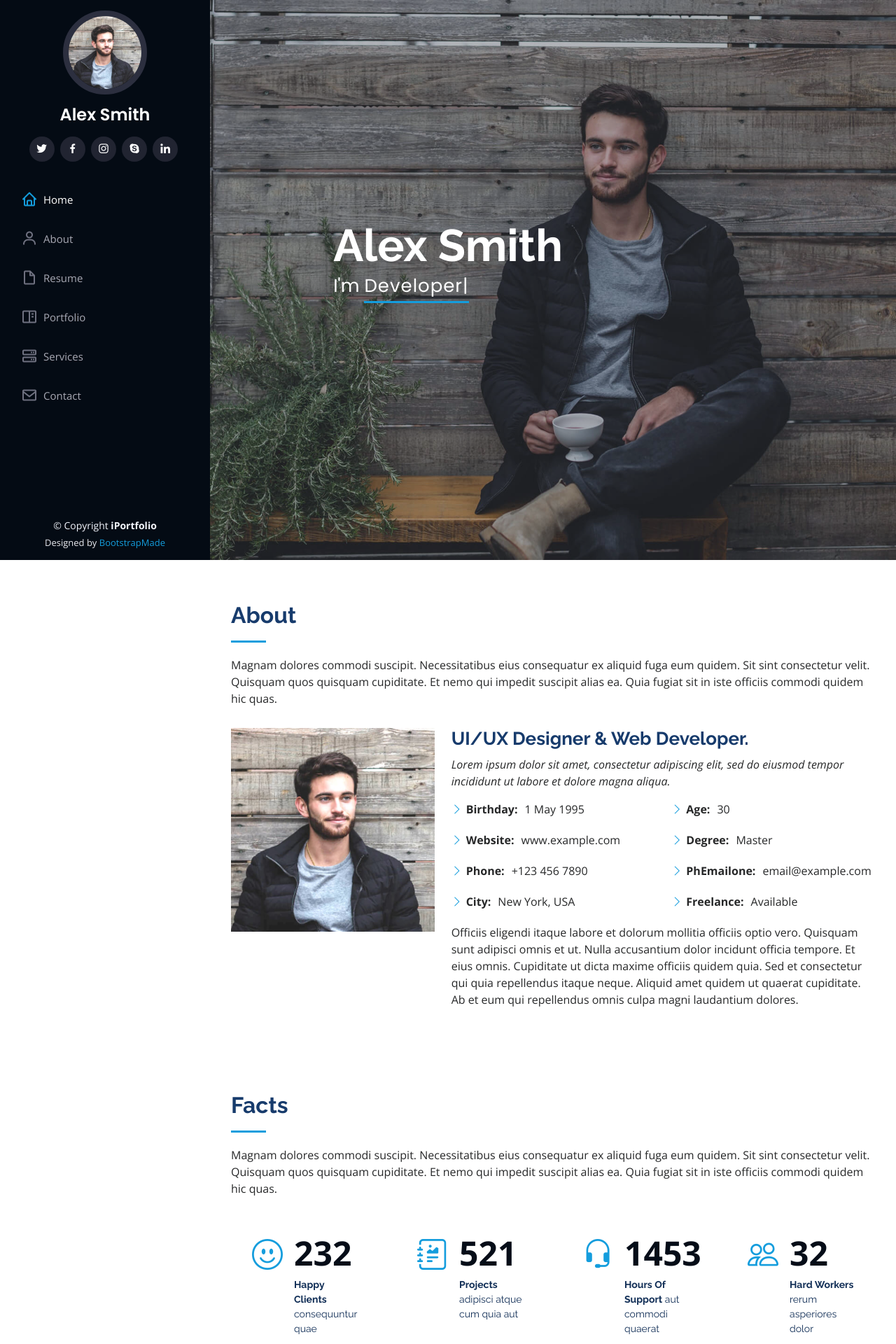
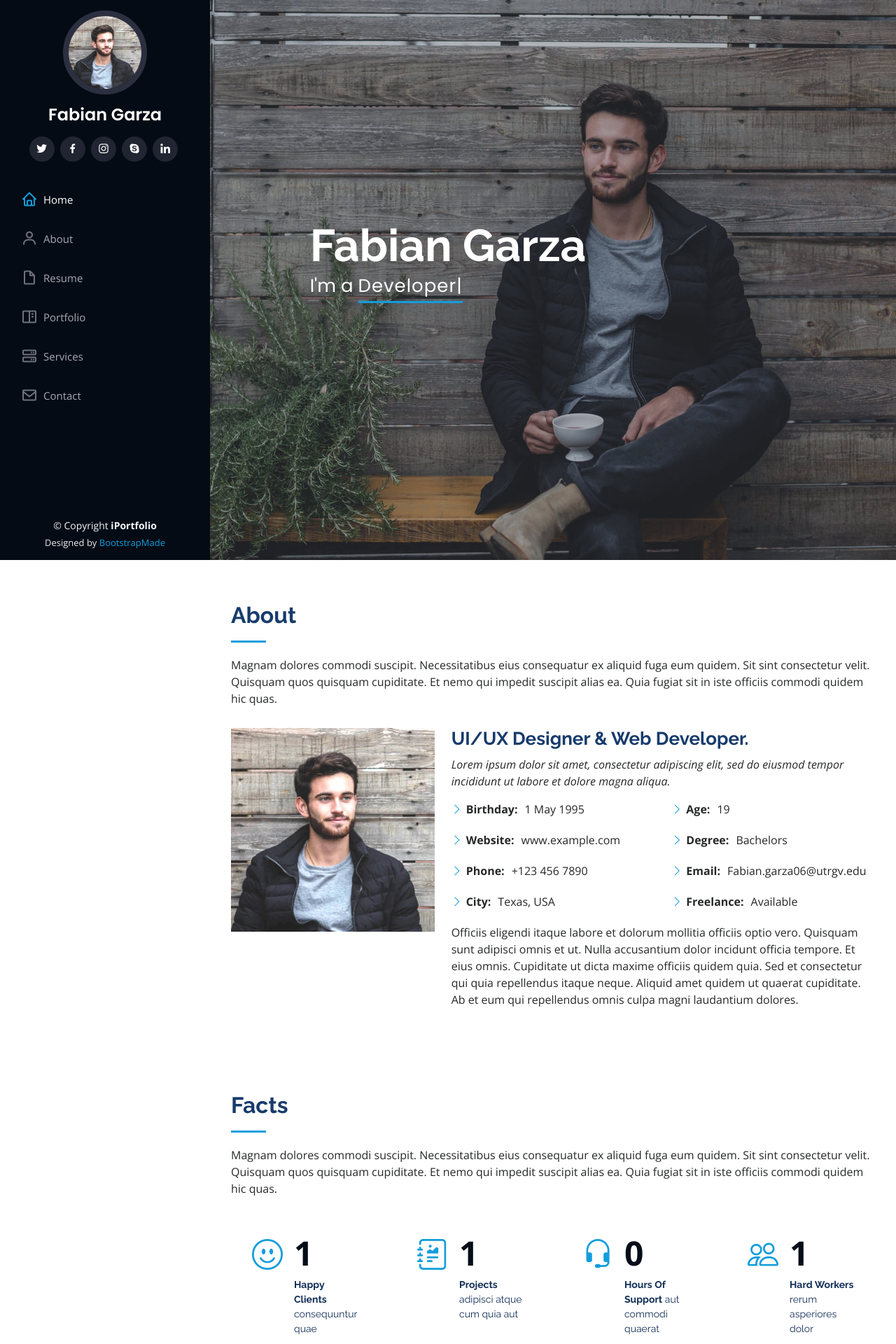
Before and after one commit to FabianG1110/1101-final-project, a Flask app: page / in a window 1280 px wide. Shown: the top 1920 px of the page at 70% size. Run offline with Flask 3, Linux system fonts and the light colour scheme; some libraries are stand-ins or nearby versions.

Commit message:
Updated Website

```diff
--- a/app.py
+++ b/app.py
@@ -1,15 +1,3 @@
-#First Commit
-print("Hello World")
-from flask import Flask, render_template
-
-app = Flask(__name__)
-
-@app.route('/')
-def index():
-    return render_template('index.html')
-
-app.run()
-
 # Import libraries and packages, they contain additional functions.
 from flask import Flask, render_template
 # Create web application using Flask
@@ -19,6 +7,3 @@ app = Flask(__name__)
 def home():
  return render_template('index.html')
 # Start the web application
-app.run(
- debug=True
-)
--- /dev/null
+++ b/requirments.txt
@@ -0,0 +1,2 @@
+Flask
+Gunicorn
--- a/templates/index.html
+++ b/templates/index.html
@@ -47,7 +47,7 @@
 
       <div class="profile">
         <img src="static/img/profile-img.jpg" alt="" class="img-fluid rounded-circle">
-        <h1 class="text-light"><a href="index.html">Alex Smith</a></h1>
+        <h1 class="text-light"><a href="index.html">Fabian Garza</a></h1>
         <div class="social-links mt-3 text-center">
           <a href="#" class="twitter"><i class="bx bxl-twitter"></i></a>
           <a href="#" class="facebook"><i class="bx bxl-facebook"></i></a>
@@ -73,8 +73,8 @@
   <!-- ======= Hero Section ======= -->
   <section id="hero" class="d-flex flex-column justify-content-center align-items-center">
     <div class="hero-container" data-aos="fade-in">
-      <h1>Alex Smith</h1>
-      <p>I'm <span class="typed" data-typed-items="Designer, Developer, Freelancer, Photographer"></span></p>
+      <h1>Fabian Garza</h1>
+      <p>I'm a <span class="typed" data-typed-items="Designer, Developer, Freelancer, Photographer"></span></p>
     </div>
   </section><!-- End Hero -->
 
@@ -105,14 +105,14 @@
                   <li><i class="bi bi-chevron-right"></i> <strong>Birthday:</strong> <span>1 May 1995</span></li>
                   <li><i class="bi bi-chevron-right"></i> <strong>Website:</strong> <span>www.example.com</span></li>
                   <li><i class="bi bi-chevron-right"></i> <strong>Phone:</strong> <span>+123 456 7890</span></li>
-                  <li><i class="bi bi-chevron-right"></i> <strong>City:</strong> <span>New York, USA</span></li>
+                  <li><i class="bi bi-chevron-right"></i> <strong>City:</strong> <span>Texas, USA</span></li>
                 </ul>
               </div>
               <div class="col-lg-6">
                 <ul>
-                  <li><i class="bi bi-chevron-right"></i> <strong>Age:</strong> <span>30</span></li>
-                  <li><i class="bi bi-chevron-right"></i> <strong>Degree:</strong> <span>Master</span></li>
-                  <li><i class="bi bi-chevron-right"></i> <strong>PhEmailone:</strong> <span>email@example.com</span></li>
+                  <li><i class="bi bi-chevron-right"></i> <strong>Age:</strong> <span>19</span></li>
+                  <li><i class="bi bi-chevron-right"></i> <strong>Degree:</strong> <span>Bachelors</span></li>
+                  <li><i class="bi bi-chevron-right"></i> <strong>Email:</strong> <span>Fabian.garza06@utrgv.edu</span></li>
                   <li><i class="bi bi-chevron-right"></i> <strong>Freelance:</strong> <span>Available</span></li>
                 </ul>
               </div>
@@ -141,7 +141,7 @@
           <div class="col-lg-3 col-md-6 d-md-flex align-items-md-stretch" data-aos="fade-up">
             <div class="count-box">
               <i class="bi bi-emoji-smile"></i>
-              <span data-purecounter-start="0" data-purecounter-end="232" data-purecounter-duration="1" class="purecounter"></span>
+              <span data-purecounter-start="0" data-purecounter-end="1" data-purecounter-duration="1" class="purecounter"></span>
               <p><strong>Happy Clients</strong> consequuntur quae</p>
             </div>
           </div>
@@ -149,7 +149,7 @@
           <div class="col-lg-3 col-md-6 d-md-flex align-items-md-stretch" data-aos="fade-up" data-aos-delay="100">
             <div class="count-box">
               <i class="bi bi-journal-richtext"></i>
-              <span data-purecounter-start="0" data-purecounter-end="521" data-purecounter-duration="1" class="purecounter"></span>
+              <span data-purecounter-start="0" data-purecounter-end="1" data-purecounter-duration="1" class="purecounter"></span>
               <p><strong>Projects</strong> adipisci atque cum quia aut</p>
             </div>
           </div>
@@ -157,7 +157,7 @@
           <div class="col-lg-3 col-md-6 d-md-flex align-items-md-stretch" data-aos="fade-up" data-aos-delay="200">
             <div class="count-box">
               <i class="bi bi-headset"></i>
-              <span data-purecounter-start="0" data-purecounter-end="1453" data-purecounter-duration="1" class="purecounter"></span>
+              <span data-purecounter-start="0" data-purecounter-end="0" data-purecounter-duration="1" class="purecounter"></span>
               <p><strong>Hours Of Support</strong> aut commodi quaerat</p>
             </div>
           </div>
@@ -165,7 +165,7 @@
           <div class="col-lg-3 col-md-6 d-md-flex align-items-md-stretch" data-aos="fade-up" data-aos-delay="300">
             <div class="count-box">
               <i class="bi bi-people"></i>
-              <span data-purecounter-start="0" data-purecounter-end="32" data-purecounter-duration="1" class="purecounter"></span>
+              <span data-purecounter-start="0" data-purecounter-end="1" data-purecounter-duration="1" class="purecounter"></span>
               <p><strong>Hard Workers</strong> rerum asperiores dolor</p>
             </div>
           </div>
@@ -254,12 +254,12 @@
           <div class="col-lg-6" data-aos="fade-up">
             <h3 class="resume-title">Sumary</h3>
             <div class="resume-item pb-0">
-              <h4>Alex Smith</h4>
+              <h4>Fabian Garza</h4>
               <p><em>Innovative and deadline-driven Graphic Designer with 3+ years of experience designing and developing user-centered digital/print marketing material from initial concept to final, polished deliverable.</em></p>
               <ul>
-                <li>Portland par 127,Orlando, FL</li>
-                <li>(123) 456-7891</li>
-                <li>alice.barkley@example.com</li>
+                <li>1201 W University Dr, Edinburg, TX 78539</li>
+                <li>(956) 882-4026                </li>
+                <li>Fabian.garza06@utrgv.edu</li>
               </ul>
             </div>
 
```
